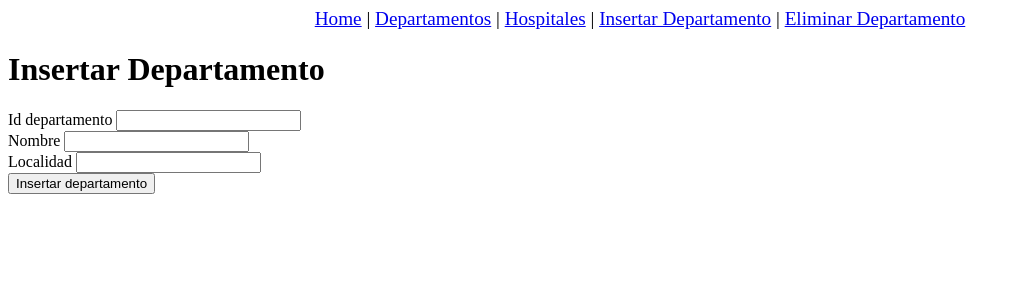
After one commit to lengthmannsohn/Django, a Django app: page /insertardept/ in a window 1280 px wide. The commit adds this page. Shown: the top 300 px of the page, without its empty margins (0-1020 px from the left). Run offline with Django 5.2, Linux system fonts and the light colour scheme.

Commit message:
casi terminado eliminar departamento

```diff
--- a/proyectodatos/hospitales/templates/pages/hospitales.html
+++ b/proyectodatos/hospitales/templates/pages/hospitales.html
@@ -10,11 +10,11 @@
     <h1>Hospitales Oracle</h1>
     <table border="1">
         <tr>
-            <th>Hospital Cod</th>
+            <th>Id</th>
             <th>Nombre</th>
             <th>Direccion</th>
             <th>Telefono</th>
-            <th>Num Camas</th>
+            <th>Camas</th>
         </tr>
         {% for h in hospitales %}
             <tr>
--- /dev/null
+++ b/proyectodatos/hospitales/templates/pages/insertardepartamento.html
@@ -0,0 +1,24 @@
+<!DOCTYPE html>
+<html lang="en">
+<head>
+    <meta charset="UTF-8">
+    <meta name="viewport" content="width=device-width, initial-scale=1.0">
+    <title>Document</title>
+</head>
+<body>
+    {% include 'pages/menu.html' %}
+    <h1>Insertar Departamento</h1>
+    <form method="post">
+        {% csrf_token %}
+        <label>Id departamento</label>
+        <input type="number" name="cajanumero"/><br/>
+        <label>Nombre</label>
+        <input type="text" name="cajanombre"/><br/>
+        <label>Localidad</label>
+        <input type="text" name="cajalocalidad"/><br/>
+        <button>
+            Insertar departamento
+        </button>
+    </form>
+</body>
+</html>
--- a/proyectodatos/hospitales/templates/pages/menu.html
+++ b/proyectodatos/hospitales/templates/pages/menu.html
@@ -8,5 +8,7 @@
 <div class="menu">
     <a href="/">Home</a> |
     <a href="/departamentos">Departamentos</a> |
-    <a href="/hospitales">Hospitales</a>
+    <a href="/hospitales">Hospitales</a> |
+    <a href="/insertardept">Insertar Departamento</a> |
+    <a href="/eliminardept">Eliminar Departamento</a>
 </div>
--- a/proyectodatos/hospitales/urls.py
+++ b/proyectodatos/hospitales/urls.py
@@ -4,5 +4,7 @@ from hospitales import views
 urlpatterns = [
     path('', views.index, name='index'),
     path('departamentos/', views.departamentosBBDD, name='departamentos'),
-    path('hospitales/', views.hospitalesBBDD, name='hospitales')
+    path('hospitales/', views.hospitalesBBDD, name='hospitales'),
+    path('insertardept/', views.insertarDepartamento, name='insertardept'),
+    path('eliminardept/', views.eliminarDepartamento, name="eliminardept")
 ]
--- a/proyectodatos/hospitales/views.py
+++ b/proyectodatos/hospitales/views.py
@@ -1,6 +1,7 @@
 from django.shortcuts import render
 from hospitales.models import ServiceDepartamentos
 from hospitales.models import ServiceHospitales
+
 
 # Create your views here.
 
@@ -22,3 +23,30 @@ def hospitalesBBDD(request):
         "hospitales": hospital
     }
     return render(request, 'pages/hospitales.html', context)
+
+def insertarDepartamento(request):
+    if ('cajanumero' in request.POST):
+        servicio = ServiceDepartamentos()
+        numero = request.POST['cajanumero']
+        nombre = request.POST['cajanombre']
+        localidad = request.POST['cajalocalidad']
+        registros = servicio.insertarDepartamento(numero, nombre, localidad)
+        departamentos = servicio.getDepartamentos()
+        context = {
+            "departamentos": departamentos
+        }
+
+        return render(request, 'pages/departamentos.html', context)
+    else:
+        return render(request, 'pages/insertardepartamento.html')
+
+def eliminarDepartamento(request):
+    if ('cajanumero' in request.POST):
+        servicio = ServiceDepartamentos()
+        numero = request.POST['cajanumero']
+        servicio.eliminarDepartamento(numero)
+        departamentos = servicio.getDepartamentos()
+
+        return render(request, 'pages/departamentos.html')
+    else:
+        return render(request, 'pages/eliminardepartamento.html')
```
Also changed, not shown: proyectodatos/hospitales/models.py (+16 -0 lines), proyectodatos/hospitales/templates/pages/eliminardepartamento.html (added, +20 -0 lines).
